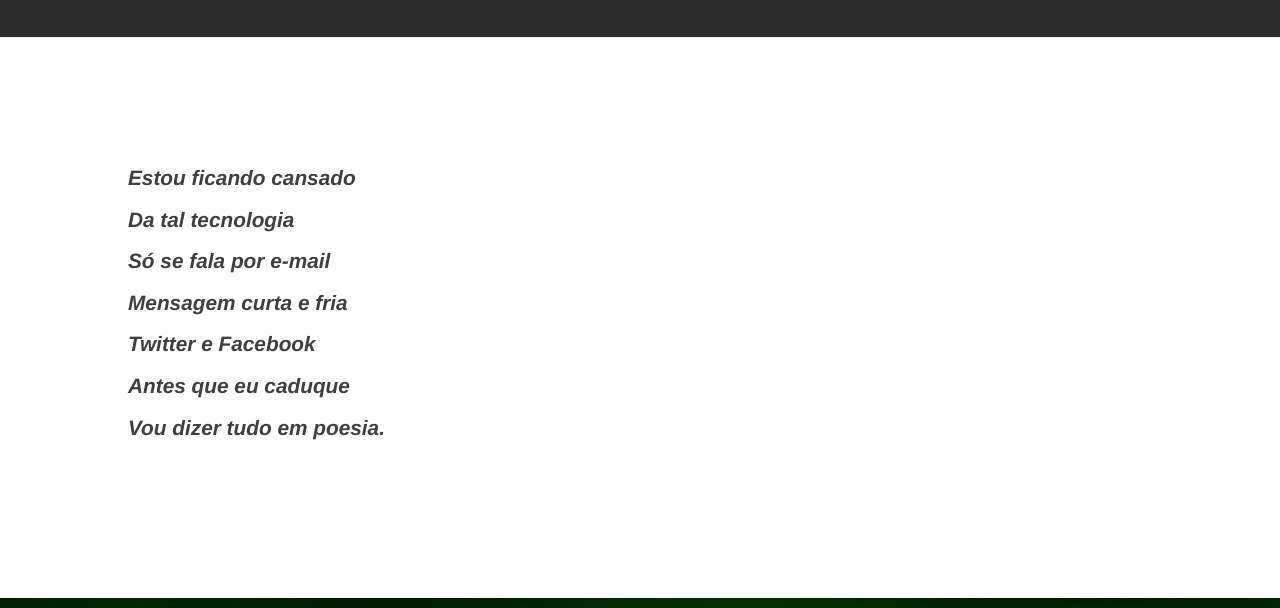
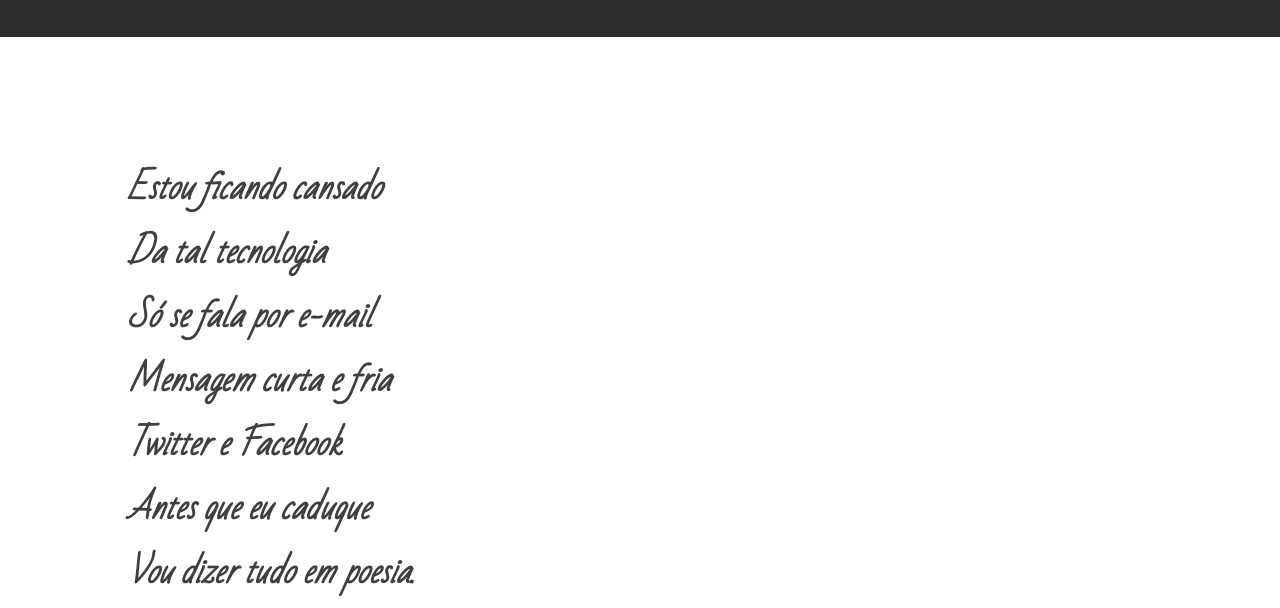
Before and after one commit to jeomenezes/projeto-cordel, a plain HTML site: page index.html in a window 1280 px wide. Shown: the part 163-771 px from the top of the page. Drawn offline with Linux system fonts and the light colour scheme.

Commit message:
Update main.css

```diff
--- a/main.css
+++ b/main.css
@@ -1,4 +1,5 @@
 @charset "UTF-8";
+@import url('https://fonts.googleapis.com/css2?family=Bad+Script&family=Fugaz+One&display=swap');
 
 
 *{
@@ -82,8 +83,9 @@ main#m-content{
 }
 .g-section p{
     padding-bottom: 30px;
-    font-size: 1.3em;
+    font-size: 2em;
     line-height: 2em;
+    font-family: "Bad Script", cursive;
 }
 .div-img-section{
     background-color: rgba(0, 0, 0, 0.563);
```
